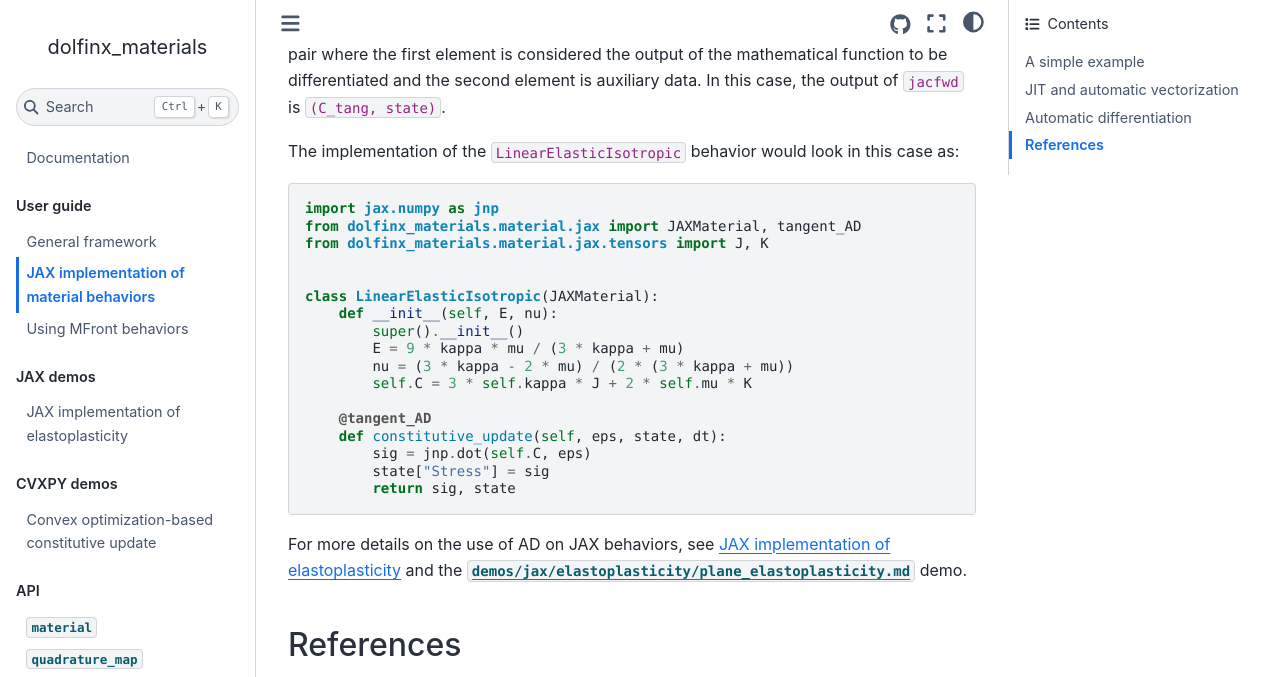
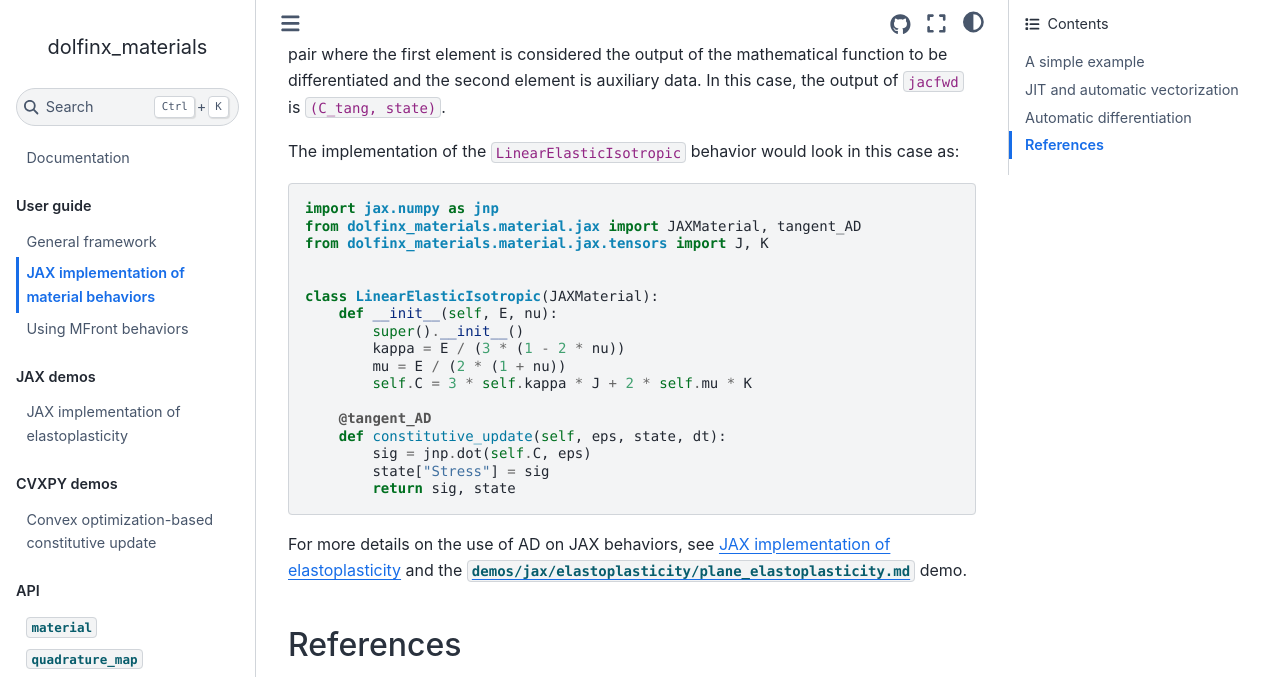
Before and after one commit to bleyerj/dolfinx_materials, a Jupyter Book: the page built from docs/jax.md, in a window 1280 px wide and 900 px high, scrolled down 2978 px, cut to the strip 0-677 px from the top of the window. Built offline with Jupyter Book 1.0.4 settings and Sphinx 7.4.7 and the Sphinx Book theme 1.1.4, drawn with Linux system fonts in a browser that asks for light colours; pages that are not in the unit, such as notebooks, are missing from menus; cross-references to code outside the pages are shown as plain code.

Commit message:
Fix doc typo

```diff
--- a/docs/jax.md
+++ b/docs/jax.md
@@ -91,8 +91,8 @@ from dolfinx_materials.material.jax.tensors import J, K
 class LinearElasticIsotropic(JAXMaterial):
     def __init__(self, E, nu):
         super().__init__()
-        E = 9 * kappa * mu / (3 * kappa + mu)
-        nu = (3 * kappa - 2 * mu) / (2 * (3 * kappa + mu))
+        kappa = E / (3 * (1 - 2 * nu))
+        mu = E / (2 * (1 + nu))
         self.C = 3 * self.kappa * J + 2 * self.mu * K
 
     @tangent_AD
```
